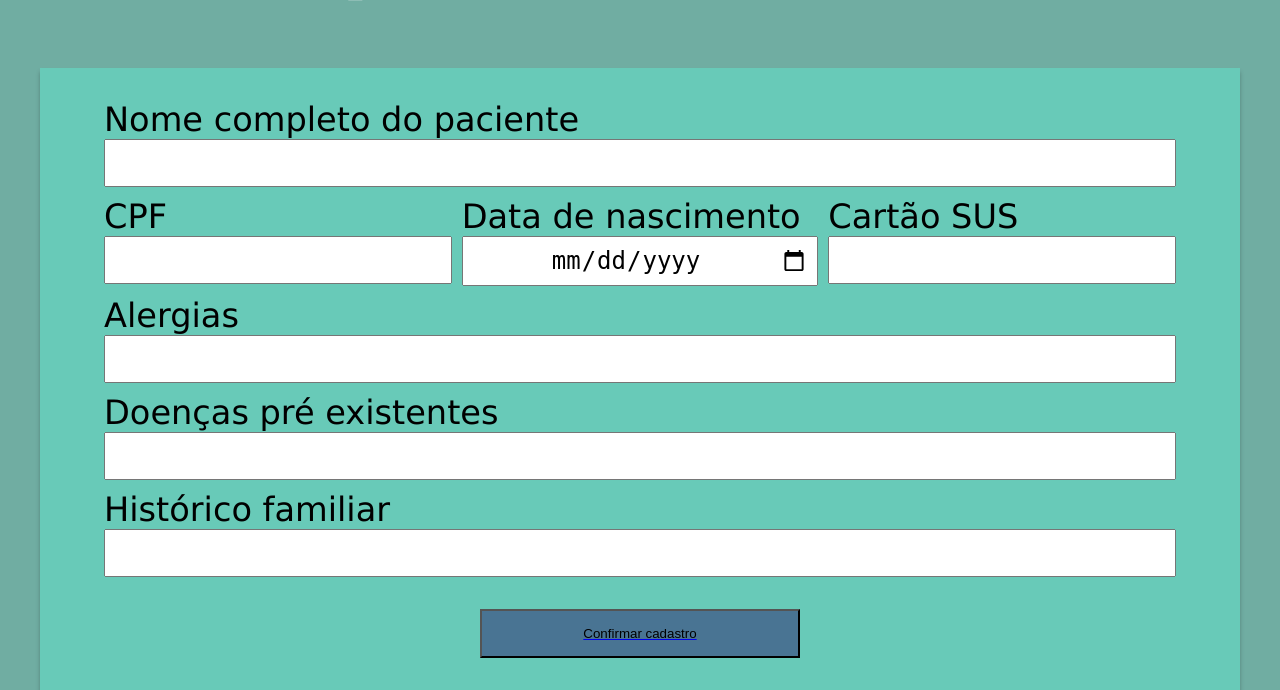
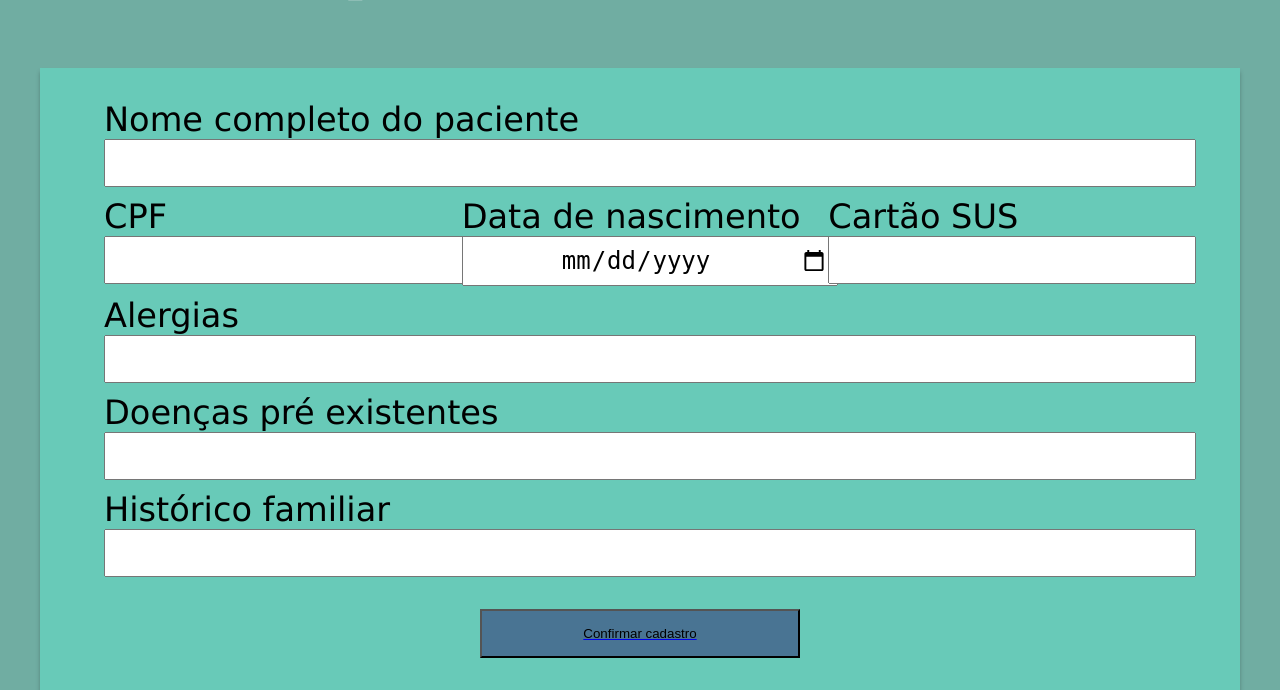
Before and after one commit to mariaeduardapacheco/prontuariofacil, a Flask app: page /cadastro-prontuario in a window 1280 px wide. Shown: the part 548-1238 px from the top of the page. Run offline with Flask 2, Linux system fonts and the light colour scheme; some web fonts are replaced.

Commit message:
fix container css

```diff
--- a/prontuariofacil/static/css/style.css
+++ b/prontuariofacil/static/css/style.css
@@ -14,7 +14,6 @@
 *{
     margin: 0px;
     padding: 0px;
-    box-sizing: border-box;
 
 }
 
@@ -34,7 +33,7 @@ header h1{
 }
 div.container{
     max-width: 1200px;
-    max-height: 800pxm;
+    min-width: 300px;
     display: block;
     background: linear-gradient(0deg, rgba(0, 0, 0, 0.2), rgba(0, 0, 0, 0.2)), var(--cor03);
     box-shadow: 0px 4px 4px rgba(0, 0, 0, 0.25);
```
